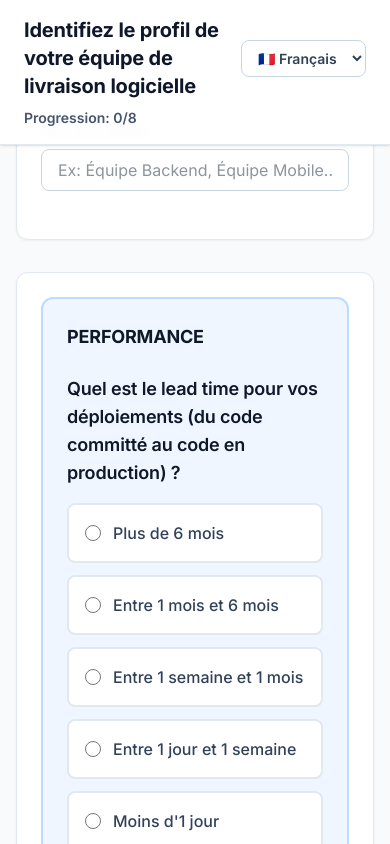
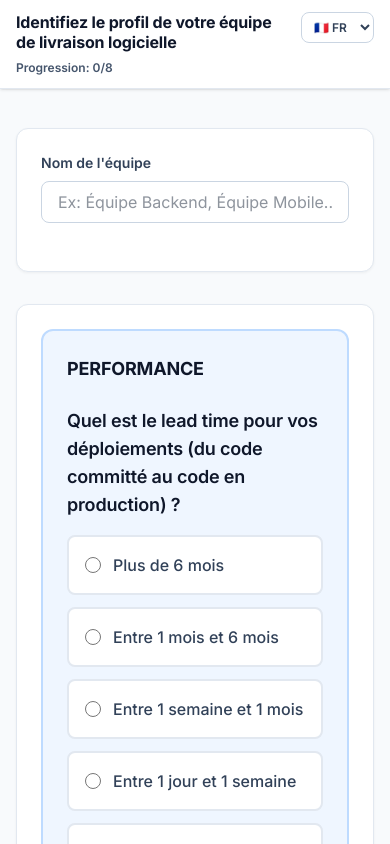
Before and after one commit to JDUcraft/dora, a Next.js app: page / in a window 390 px wide. Shown: the top 844 px of the page. Built offline with nearby package versions, Linux system fonts and the light colour scheme.

Commit message:
Fix questionnaire header layout for small screens to prevent overlap

```diff
--- a/src/app/page.tsx
+++ b/src/app/page.tsx
@@ -331,28 +331,28 @@ export default function Home() {
 
   return (
     <>
-      <div className="fixed top-0 left-0 right-0 z-50 bg-white/95 backdrop-blur-sm py-4 px-6 shadow-sm border-b border-slate-200">
+      <div className="fixed top-0 left-0 right-0 z-50 bg-white/95 backdrop-blur-sm py-3 px-4 shadow-sm border-b border-slate-200">
         <div className="max-w-7xl mx-auto">
-          <div className="flex justify-between items-center mb-2">
-            <h1 className="text-xl md:text-2xl font-bold text-slate-900">
+          <div className="flex justify-between items-start gap-2 mb-2">
+            <h1 className="text-base md:text-xl lg:text-2xl font-bold text-slate-900 leading-tight flex-1">
               {t('home.title')}
             </h1>
             <select
               value={locale}
               onChange={(e) => changeLocale(e.target.value as 'fr' | 'en')}
-              className="text-sm font-semibold text-slate-700 bg-white border border-slate-300 rounded-lg px-3 py-2 hover:border-blue-500 focus:outline-none focus:ring-2 focus:ring-blue-500 focus:border-transparent cursor-pointer"
+              className="text-xs md:text-sm font-semibold text-slate-700 bg-white border border-slate-300 rounded-lg px-2 py-1.5 md:px-3 md:py-2 hover:border-blue-500 focus:outline-none focus:ring-2 focus:ring-blue-500 focus:border-transparent cursor-pointer shrink-0"
             >
-              <option value="fr">🇫🇷 Français</option>
-              <option value="en">🇬🇧 English</option>
+              <option value="fr">🇫🇷 FR</option>
+              <option value="en">🇬🇧 EN</option>
             </select>
           </div>
-          <div className="text-sm font-semibold text-slate-600">
+          <div className="text-xs md:text-sm font-semibold text-slate-600">
             {t('common.progression')}: {Object.keys(answers).length}/{questions.length}
           </div>
         </div>
       </div>
 
-      <div className="min-h-screen py-12 px-4 pt-24">
+      <div className="min-h-screen py-12 px-4 pt-32">
         <div className="max-w-3xl mx-auto">
 
         <div className="card mb-8 animate-slide-up">
```
